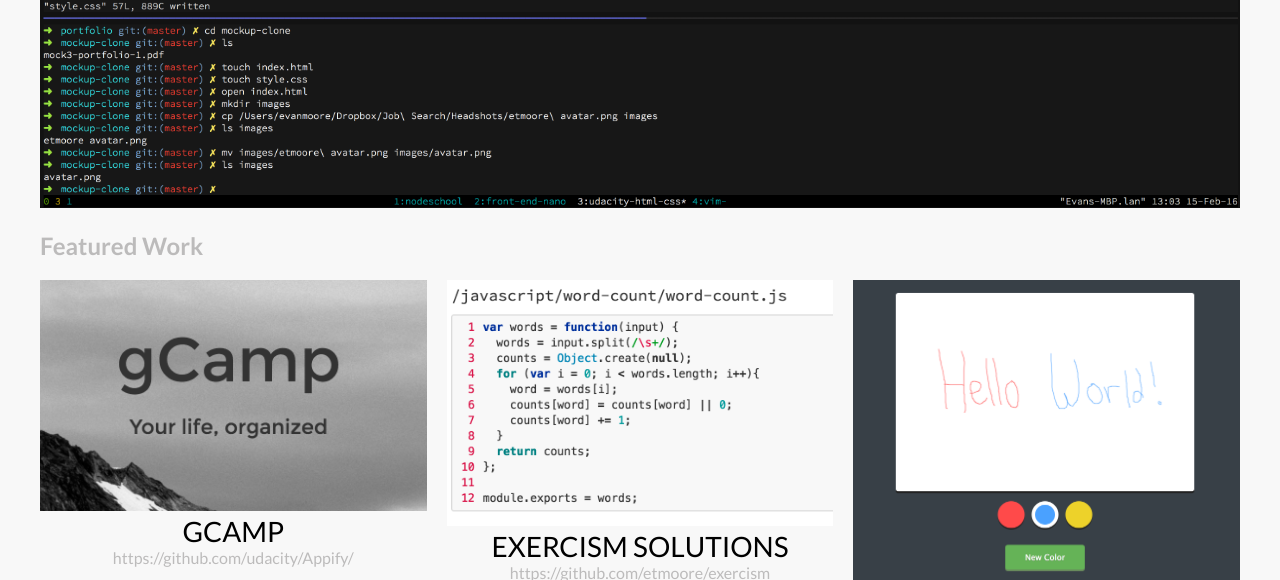
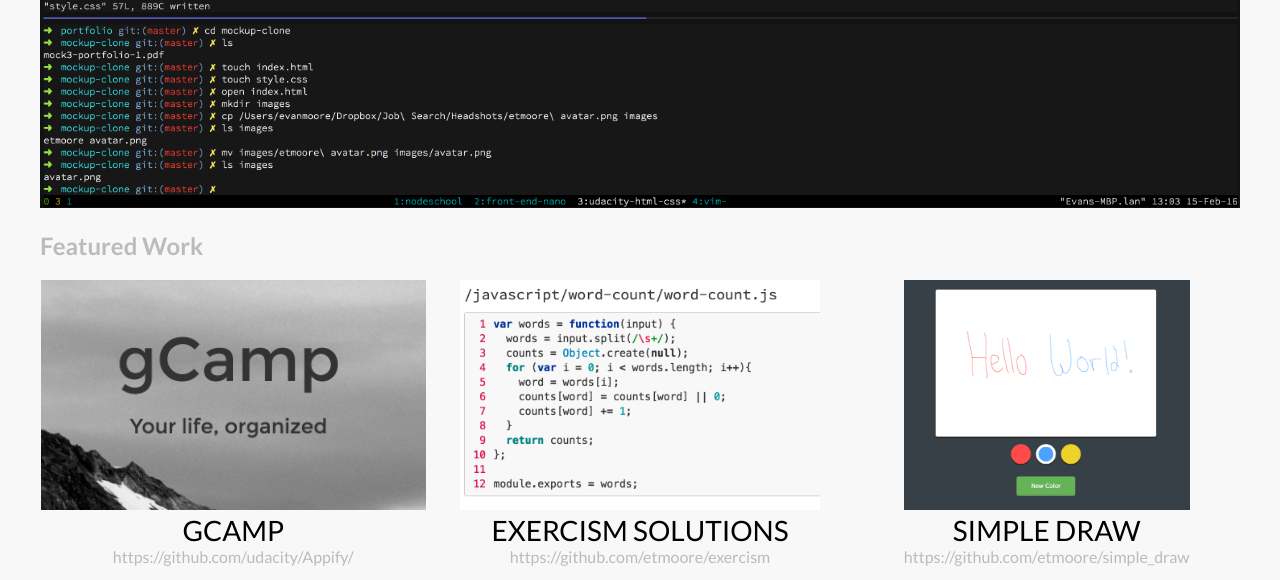
Before and after one commit to etmoore/portfolio-udacity, a plain HTML site: page index.html in a window 1280 px wide. Shown: the part 660-1240 px from the top of the page. Drawn offline with Linux system fonts and the light colour scheme.

Commit message:
restrict image height to 230px

```diff
--- a/css/styles.css
+++ b/css/styles.css
@@ -58,7 +58,7 @@ h2 {
 }
 
 .project img {
-  width: 100%;
+  max-height: 230px;
 }
 
 .project h3, .project p {
```
